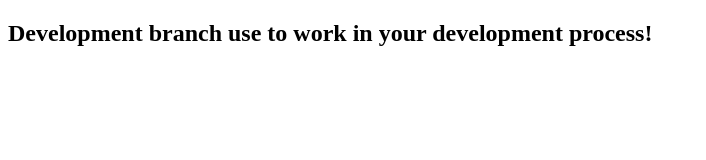
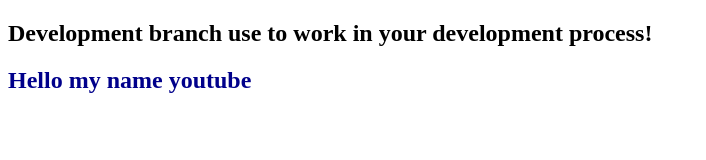
Before and after one commit to sreypheasin/test-repo3, a plain HTML site: page index.html in a window 1280 px wide. Shown: the whole page, without its empty margins (0-706 px from the left). Drawn offline with Linux system fonts and the light colour scheme.

Commit message:
first commit

```diff
--- a/index.html
+++ b/index.html
@@ -1,17 +1,25 @@
 <!DOCTYPE html>
 <html lang="en">
+
 <head>
   <meta charset="UTF-8" />
   <meta name="viewport" content="width=device-width, initial-scale=1.0" />
   <link rel="stylesheet" href="/index.css" />
   <title>test</title>
 </head>
+
 <body>
   <main>
     <!-- Write in branch develop -->
     <section>
       <h1>Development branch use to work in your development process!</h1>
     </section>
+    <section>
+      <div>
+        <h2>Hello my name youtube</h2>
+      </div>
+    </section>
   </main>
 </body>
+
 </html>
```
Lines whose indentation alone changed are shown as unchanged.
